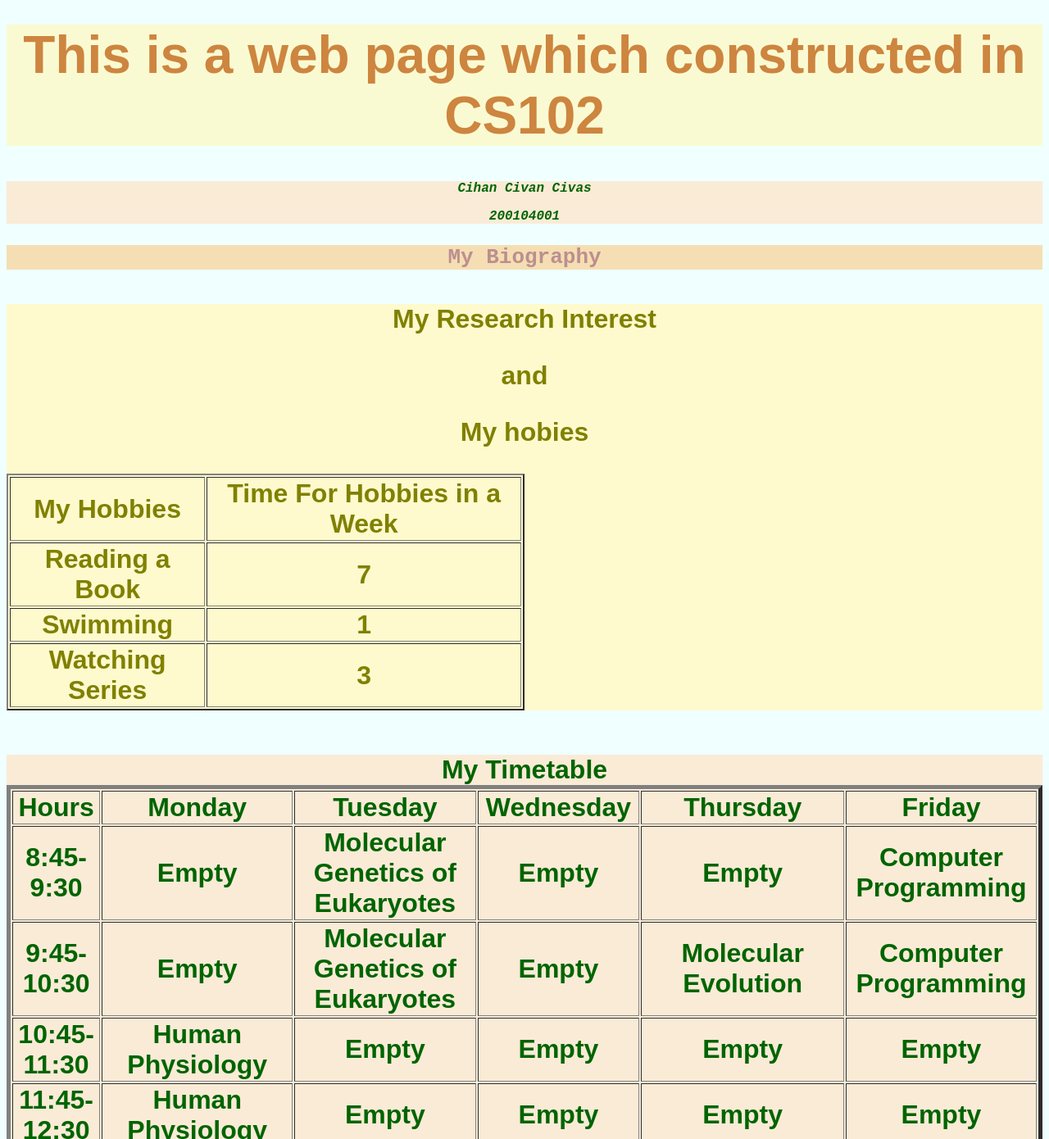
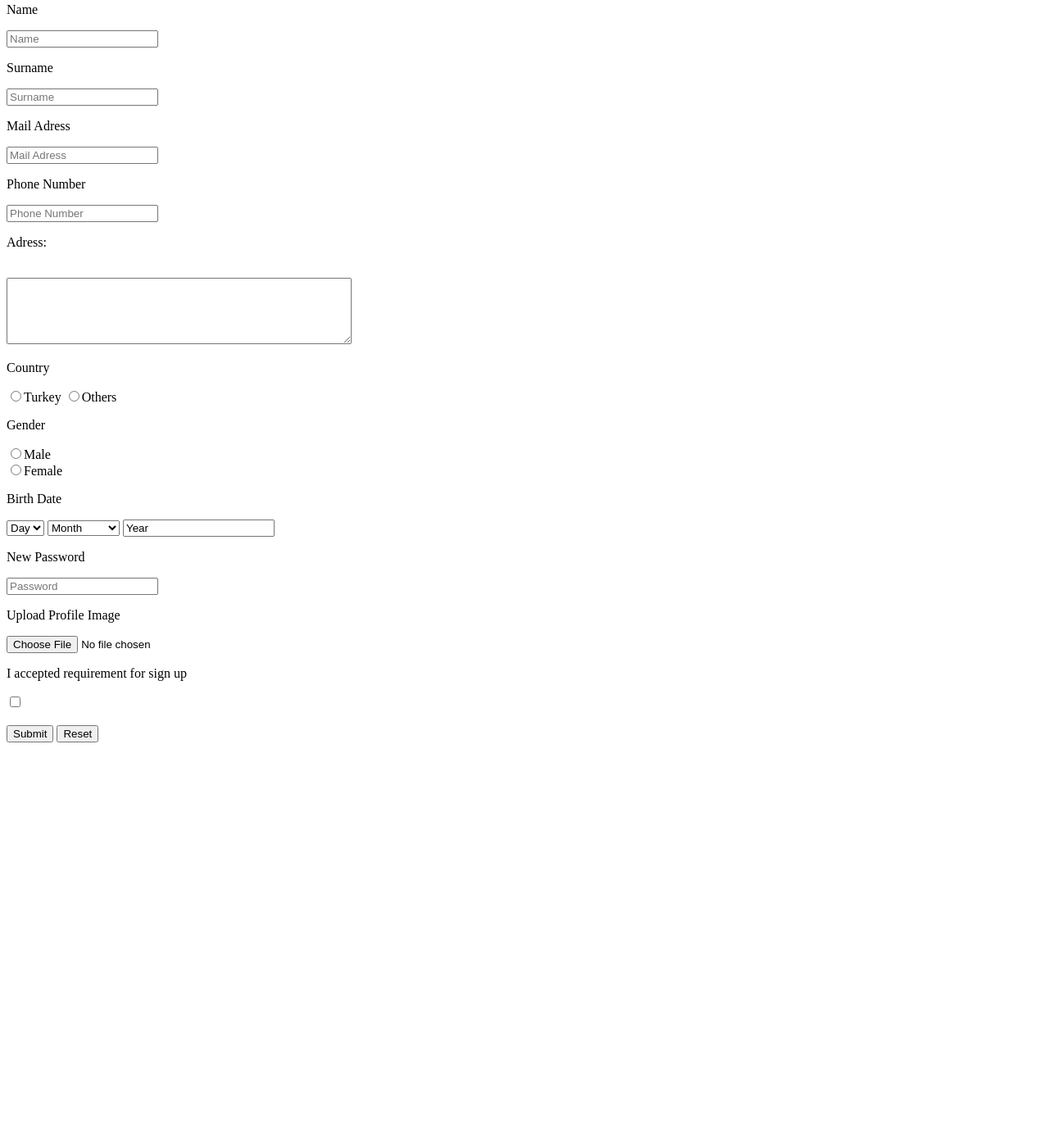
Before and after one commit to cihancivancivas/cihancivancivas.github.io, a plain HTML site: page index.html in a window 1280 px wide. Shown: the part 13-1403 px from the top of the page at 82% size. After the commit the page ends 927 px from the top, so only its background shows below. Drawn offline with Linux system fonts and the light colour scheme.

Commit message:
Forming a Form for Homework 07/03/2016 submit with index.html

```diff
--- a/index.html
+++ b/index.html
@@ -1,164 +1,98 @@
 <!DOCTYPE html>
+<!--
+To change this license header, choose License Headers in Project Properties.
+To change this template file, choose Tools | Templates
+and open the template in the editor.
+-->
 <html>
-<head>
-<title>Cihan Civan Civas CS102</title>
-<meta charset="utf8"
-      keywords="genomics, proteomics"
-      author="Cihan Civan Cıvaş"
-      />
-</head>
-<body>
-    <style> body{background-color: azure}
-        h1{color:peru;
-               font-size:4em;
-               text-decoration:antiquewhite;
-               text-align:center;
-               font-family: sans-serif;
-               background-color: lightgoldenrodyellow}
-            h2{color: darkgreen;
-               text-decoration: chocolate;
-               background-color: antiquewhite;
-               font-family: monospace;
-             font-style: oblique;
-            font-size: 1pc;
-            text-align: center}
-            h3{color: rosybrown;
-            background-color: wheat;
-            font-family: monospace;
-            font-size: 2em;
-            text-align: center}
-            h4{color:olive;
-            text-align: center;
-            font-style: initial;
-            font-family: sans-serif;
-            background-color: lemonchiffon;
-            font-size: 2em
-            }
-            h5{ color: darkgreen;
-            text-align: center;
-            font-family: sans-serif;
-            font-size: 2em;
-            background-color: antiquewhite}
-        </style>
-        <meta charset="UTF-8"/>
-        <meta name="viewport" content="wide"/>
+    <head>
+        <title>Registration</title>
+        <link rel="icon" type="image/x-icon" href="favicon.ico" />
+        <meta charset="UTF-8">
+        <meta name="viewport" content="width=device-width, initial-scale=1.0">
+    </head>
+    <body>
+        <div>
+            <form action="" name="f1" id="f1">
+                <p>Name</p>
+                <input type="text" name="Name" placeholder="Name"/><br/>
+                <p>Surname</p>
+                <input type="text" name="Surname" placeholder="Surname"/><br/>
+                <p> Mail Adress </p>
+                <input type="text" name="Mail Adress" placeholder="Mail Adress"/><br/>
+                <p> Phone Number </p>
+                <input type="text" name="Phone Number" Placeholder="Phone Number"/><br/>
+                <p>Adress: </p><br/>
+                <textarea rows="5" cols="50" placeholder="Enter Adress">
+                </textarea>
+                <p>Country</p>
+                <input type="radio" name="Turkey" value="on"/>Turkey
+                <input type="radio" name="Others" value="on"/>Others
+                <p> Gender </p>
+                <input type="radio" name="Male" value="Male"/>Male<br>
+                <input type="radio" name="Female" value="Female"/>Female<br>
+                <p> Birth Date</p>
+                <select name="Day">
+                    <Option  selected>Day</option>
+                    <Option value="1" >1</option>
+                    <Option value="2" >2</option>
+                    <Option value="3" >3</option>
+                    <Option value="4" >4</option>
+                    <Option value="5" >5</option>
+                    <Option value="6" >6</option>
+                    <Option value="7" >7</option>
+                    <Option value="8" >8</option>
+                    <Option value="9" >9</option>
+                    <Option value="10" >10</option>
+                    <Option value="11" >11</option>
+                    <Option value="12" >12</option>
+                    <Option value="13" >13</option>
+                    <Option value="14" >14</option>
+                    <Option value="15" >15</option>
+                    <Option value="16" >16</option>
+                    <Option value="17" >17</option>
+                    <Option value="18" >18</option>
+                    <Option value="19" >19</option>
+                    <Option value="20" >20</option>
+                    <Option value="21" >21</option>
+                    <Option value="22" >22</option>
+                    <Option value="23" >23</option>
+                    <Option value="24" >24</option>
+                    <Option value="25" >25</option>
+                    <Option value="26" >26</option>
+                    <Option value="27" >27</option>
+                    <Option value="28" >28</option>
+                    <Option value="29" >29</option>
+                    <Option value="30" >30</option>
+                    <Option value="31" >31</option>
 
-    <h1>  This is a web page which constructed in CS102  </h1>
-    <h2>
-    <p>Cihan Civan Civas</p>
-    <p> 200104001 </p>
-
-    </h2>
-    <h3> My Biography
-    </h3>
-
-    <h4>
-        <p> My Research Interest </p>
-
-         and
-        <p>My hobies</p>
-
-        <table border="2" style="width:50%">
-  <tr>
-    <td>My Hobbies</td>
-    <td>Time For Hobbies in a Week </td>
-  </tr>
-  <tr>
-    <td>Reading a Book</td>
-    <td>7</td>
-  </tr
-  <tr>
-    <td>Swimming</td>
-    <td>1</td>
-  </tr>
-  <tr>
-      <td>Watching Series</td>
-      <td>3</td>
-  </tr>
-</table>
-    </h4>
-    <h5>
-        My Timetable
-        <table border="5" style="width: 100%">
-            <tr>
-                <td> Hours </td>
-                <td> Monday </td>
-                <td> Tuesday </td>
-                <td> Wednesday </td>
-                <td> Thursday </td>
-                <td> Friday </td>
-
-            </tr>
-            <tr>
-                <td>8:45-9:30</td>
-                <td>Empty</td>
-                <td> Molecular Genetics of Eukaryotes </td>
-                <td>Empty</td>
-                <td>Empty</td>
-                <td> Computer Programming </td>
-
-            </tr>
-            <tr>
-                <td>9:45-10:30</td>
-                <td>Empty</td>
-                <td> Molecular Genetics of Eukaryotes </td>
-                <td> Empty </td>
-                <td> Molecular Evolution </td>
-                <td> Computer Programming </td>
-
-            </tr>
-            <tr>
-                <td>10:45-11:30</td>
-            <td>Human Physiology</td>
-            <td> Empty </td>
-            <td> Empty </td>
-            <td> Empty </td>
-            <td> Empty </td>
-
-            </tr>
-            <tr>
-                <td> 11:45-12:30 </td>
-                <td>Human Physiology</td>
-                <td>Empty</td>
-                <td>Empty</td>
-                <td>Empty</td>
-                <td>Empty</td>
-            </tr>
-            <tr>
-                <td>13:30-14:15</td>
-                <td> Computer Programming </td>
-                <td>Empty</td>
-                <td>Molecular Evolution</td>
-                <td>Empty</td>
-                <td>Empty</td>
-
-            </tr>
-            <tr>
-                <td>14:30-15:15</td>
-                <td>Computer Programming </td>
-                <td>Empty</td>
-                <td>Molecular Evolution </td>
-                <td>Molecular Genetics of Eukaryotes </td>
-                <td>Empty</td>
-
-            </tr>
-            <tr>
-                <td>15:30-16:15</td>
-                <td>Biochemistry</td>
-                <td>Empty</td>
-                <td>Bioethics</td>
-                <td>Biochemistry</td>
-                <td> Empty </td>
-            </tr>
-            <tr>
-                <td>16:30-17:15</td>
-                <td>Biochemistry</td>
-                <td>Empty</td>
-                <td>Bioethics</td>
-                <td>Empty</td>
-                <td>Empty</td>
-            </tr>
-    </h5>
-
-</body>
+                </select>
+               <select name="Month">
+                       <Option value="Month" selected>Month</option>
+                   <Option value="January">January</option>
+                   <Option value="February">February</option>
+                   <Option value="March">March</option>
+                   <Option value="April">April</option>
+                   <Option value="May">May</option>
+                   <Option value="June">June</option>
+                   <Option value="July">July</option>
+                   <Option value="August">August</option>
+                   <Option value="September">September</option>
+                   <Option value="October">October</option>
+                   <Option value="November">November</option>
+                   <Option value="December">December</option>
+                </select>
+                <input type="text" name="Year" value="Year" placeholder="Year"/><br/>
+                <p>New Password </p>
+                <input type="password" name="Password" Placeholder="Password"/><br/>
+                <p>Upload Profile Image</p>
+                <input type="File" name="Upload Image" accept="image/*"/><br/>
+                <p>I accepted requirement for sign up</p>
+                <input type="checkbox" name="sign in"/><br/>
+                <br/>
+                <input type="submit" name="submit"/>
+                <input type="reset" name="reset"/>
+            </form>
+        </div>
+    </body>
 </html>
```
